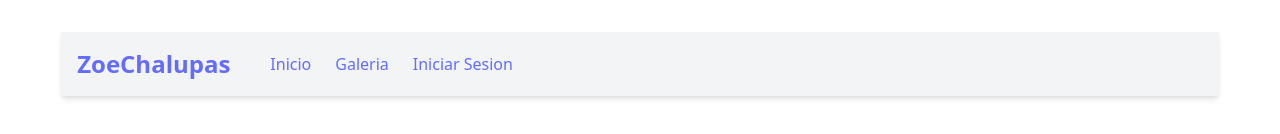
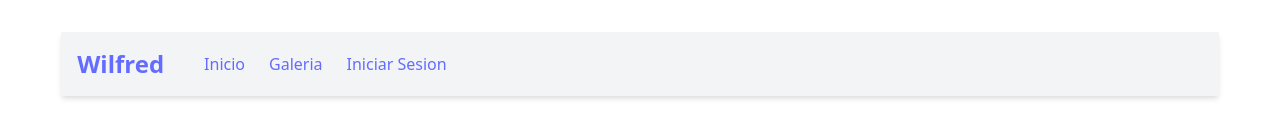
Before and after one commit to TheGreySam/ProyectoFinalG74, a React (Vite) app in the folder frontend/proyectofinal-g74-frontend/: page / in a window 1280 px wide. Shown: the top 134 px of the page. Built offline with nearby package versions, Linux system fonts and the light colour scheme.

Commit message:
cambio de nombre a wilfred

```diff
--- a/frontend/proyectofinal-g74-frontend/src/components/Navbar.jsx
+++ b/frontend/proyectofinal-g74-frontend/src/components/Navbar.jsx
@@ -7,7 +7,7 @@ export default function Navbar() {
       <div class="container mx-auto flex justify-between items-center">
         <div class="flex items-center">
           <Link to="/" class="text-2xl font-bold" >
-            ZoeChalupas
+            Wilfred
           </Link>
 
           <div class="hidden md:flex ml-10 space-x-6">
```
